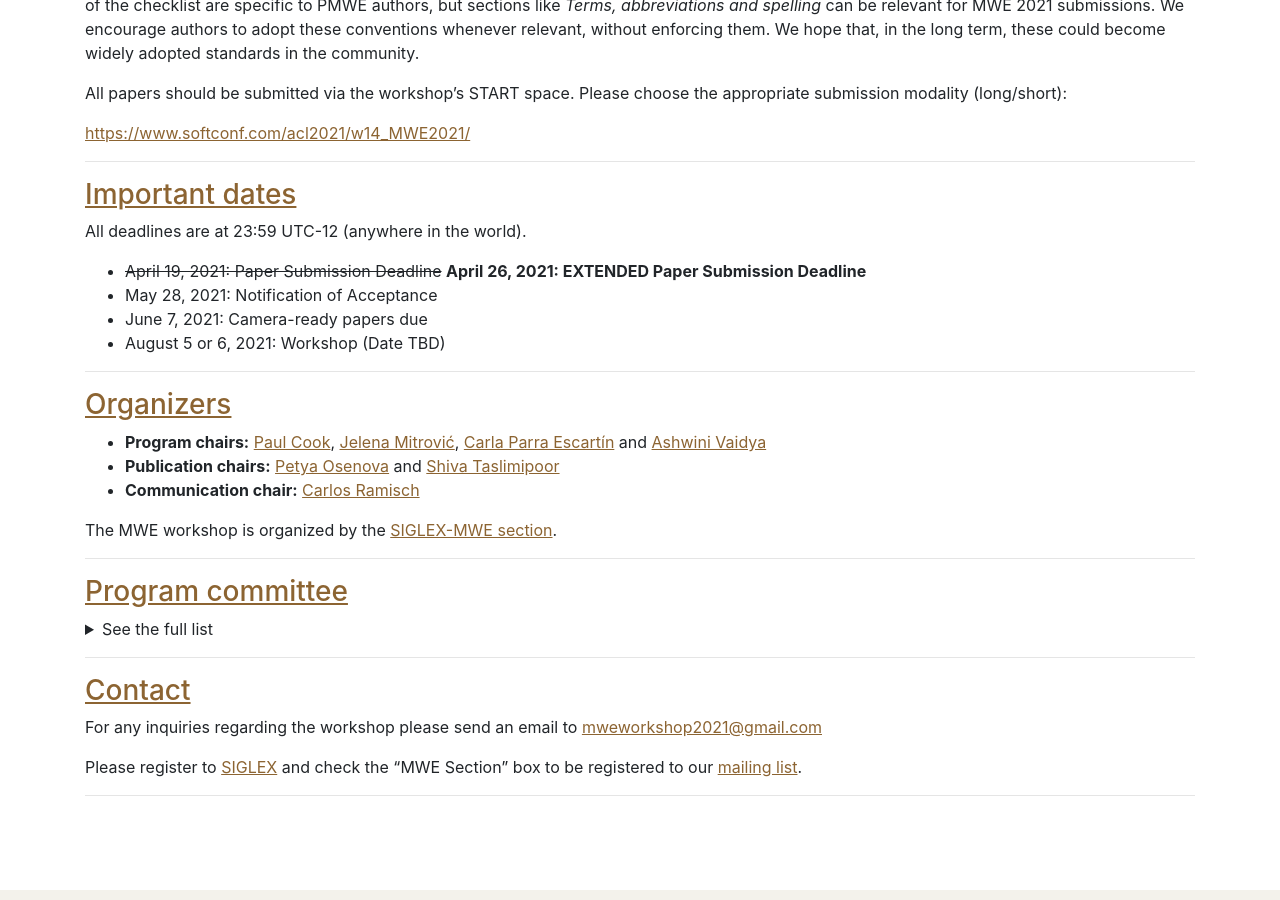
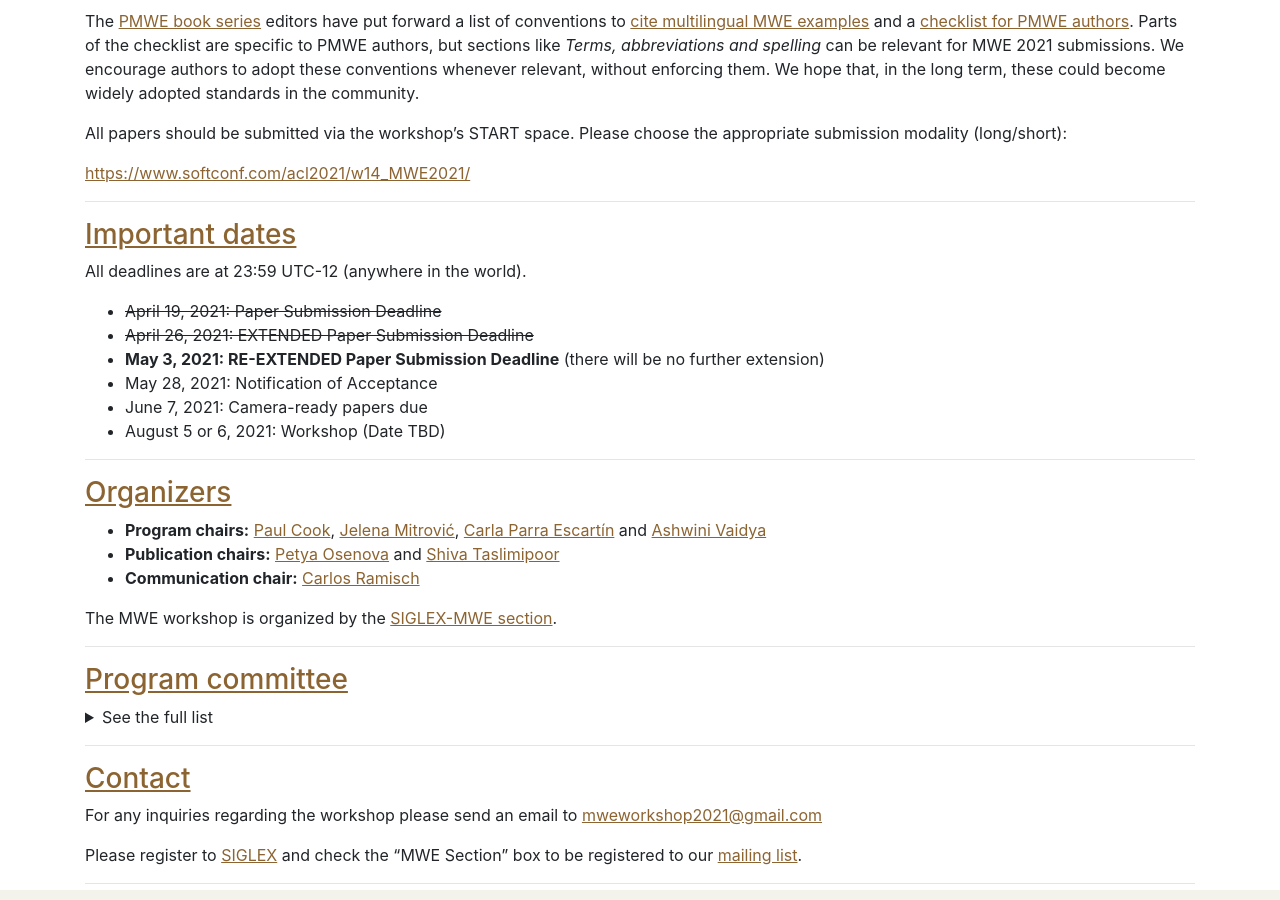
Before and after one commit to multiword/multiword.github.io, a Jekyll site: the page built from mwe2021/index.md, in a window 1280 px wide and 900 px high, scrolled down 2451 px. Built offline with Jekyll 4.4.1, drawn with Linux system fonts in a browser that asks for light colours; comment, search, counter and statistics services are not loaded; some of the changed text lies outside the part shown.

Commit message:
Final deadline extension for MWE 2021

```diff
--- a/mwe2021/index.md
+++ b/mwe2021/index.md
@@ -18,9 +18,11 @@ Special Interest Group on the Lexicon ([SIGLEX](http://www.siglex.org/)) of the
 
 ### News
 
-* <span class="alert alert-danger" role="alert">**April 13, 2021**: Paper submission deadline is extended to April 26, 2021.</span>
+* <span class="alert alert-danger" role="alert">**April 27, 2021**: Paper submission deadline is extended again to May 3, 2021.</span>
 
-* <span class="alert alert-danger" role="alert">**April 08, 2021**: ACL-IJCNLP'2021 organizers have decided that the conference will use complete virtual format.</span>
+* **April 13, 2021**: Paper submission deadline is extended to April 26, 2021.
+
+* **April 08, 2021**: ACL-IJCNLP'2021 organizers have decided that the conference will use complete virtual format.
 
 
 
@@ -106,7 +108,9 @@ All papers should be submitted via the workshop's START space. Please choose the
 
 All deadlines are at 23:59 UTC-12 (anywhere in the world).
 
-- ~~April 19, 2021: Paper Submission Deadline~~ **April 26, 2021: EXTENDED Paper Submission Deadline**
+- ~~April 19, 2021: Paper Submission Deadline~~
+- ~~April 26, 2021: EXTENDED Paper Submission Deadline~~
+- **May 3, 2021: RE-EXTENDED Paper Submission Deadline** (there will be no further extension)
 - May 28, 2021: Notification of Acceptance
 - June 7, 2021: Camera-ready papers due
 - August 5 or 6, 2021: Workshop (Date TBD)
```
